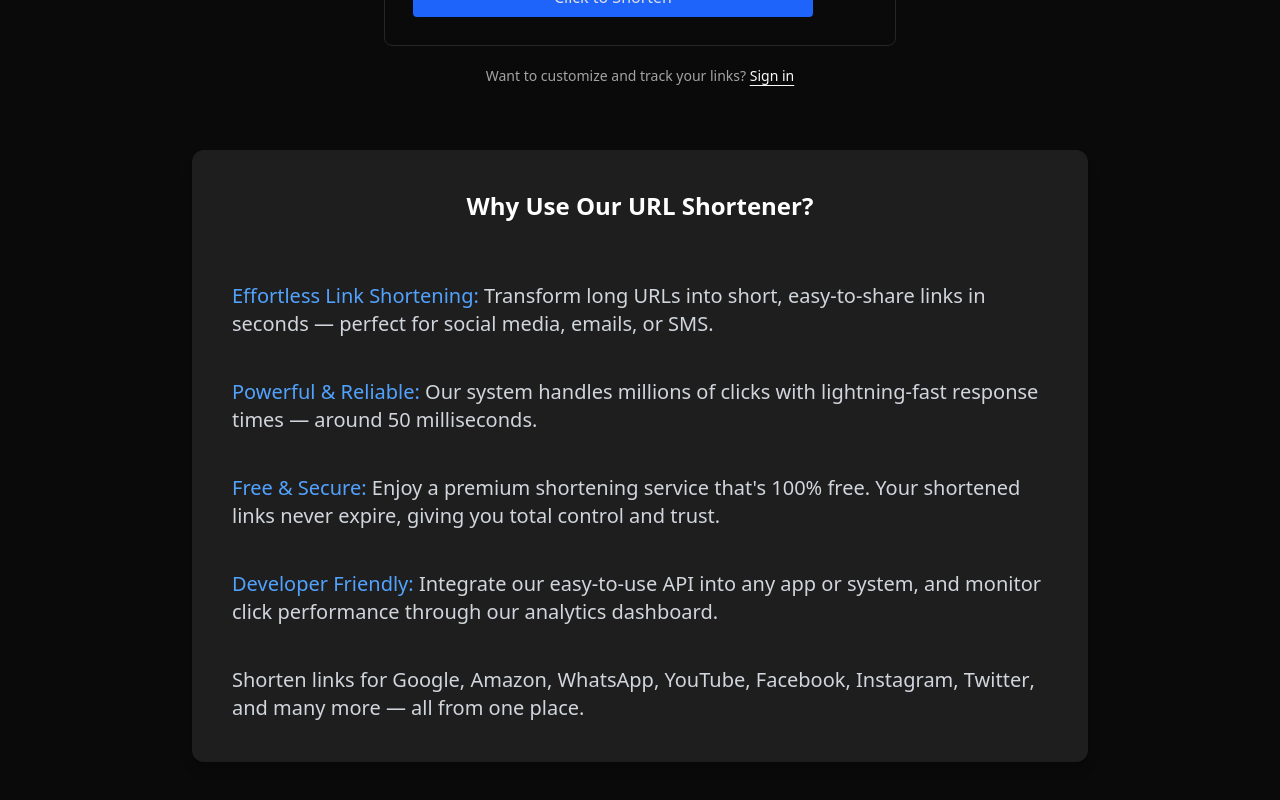
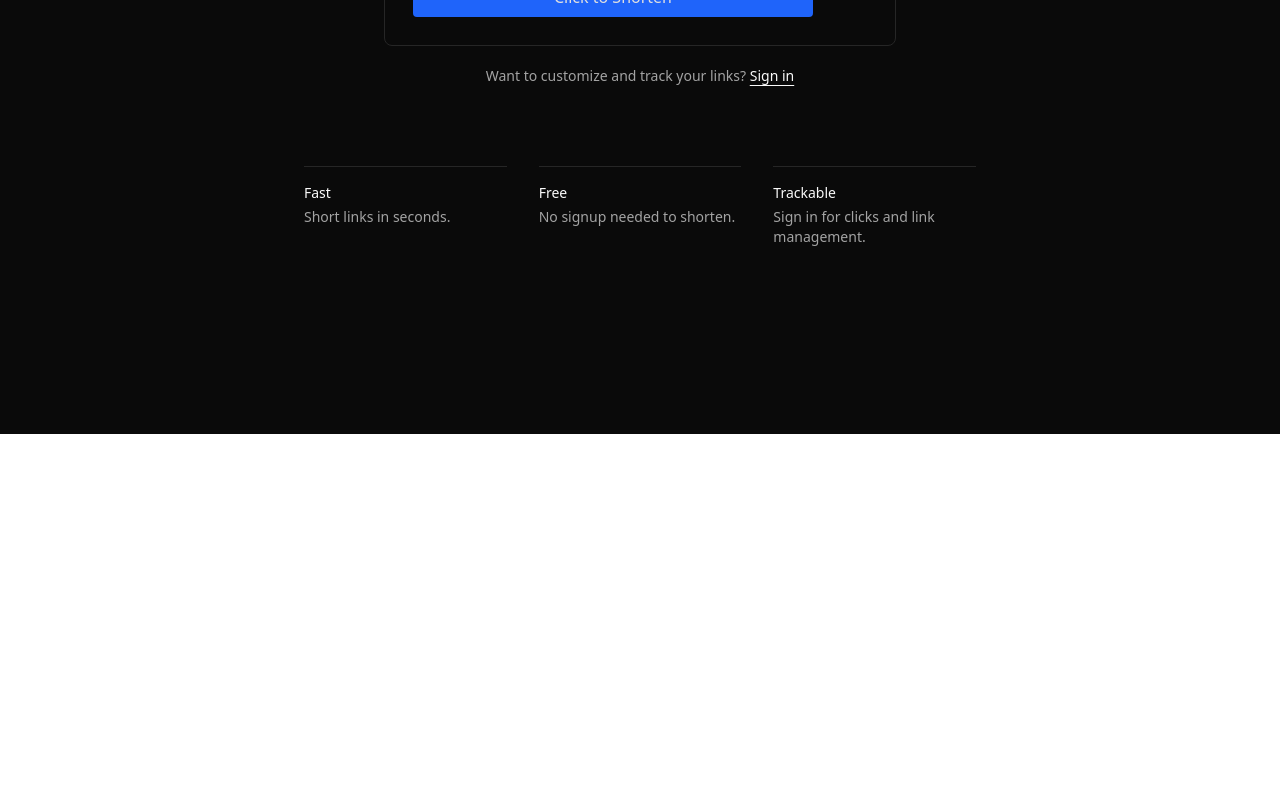
Before and after one commit to Exploring-glitch/URL-Shortener, a React app in the folder frontend/: page / in a window 1280 px wide. Shown: the part 438-1238 px from the top of the page. After the commit the page ends 872 px from the top, so only its background shows below. Built offline with nearby package versions, Linux system fonts and the light colour scheme; the HTML template or start-up script is replaced by a standard one.

Commit message:
content(home): replace marketing panel with three plain benefits

```diff
--- a/frontend/src/pages/HomePage.jsx
+++ b/frontend/src/pages/HomePage.jsx
@@ -22,31 +22,20 @@ const HomePage = () => {
         </p>
       </div>
 
-      <div className='bg-[#1E1E1E] w-full max-w-4xl p-10 mt-10 sm:mt-16 rounded-xl shadow-lg text-gray-300 mb-24'>
-        <h2 className="text-2xl font-semibold text-center mb-6 text-white">
-          Why Use Our URL Shortener?
-        </h2>
-
-        <div className="space-y-6 xl:space-y-10 xl:text-xl xl:mt-15 text-gray-300">
-          <p>
-            <span className="text-blue-400 font-medium">Effortless Link Shortening: </span>
-            Transform long URLs into short, easy-to-share links in seconds — perfect for social media, emails, or SMS.
-          </p>
-          <p>
-            <span className="text-blue-400 font-medium">Powerful & Reliable: </span>
-            Our system handles millions of clicks with lightning-fast response times — around 50 milliseconds.
-          </p>
-          <p>
-            <span className="text-blue-400 font-medium">Free & Secure: </span>
-            Enjoy a premium shortening service that's 100% free. Your shortened links never expire, giving you total control and trust.
-          </p>
-          <p>
-            <span className="text-blue-400 font-medium">Developer Friendly: </span>
-            Integrate our easy-to-use API into any app or system, and monitor click performance through our analytics dashboard.
-          </p>
-          <p>
-            Shorten links for <span className="font-medium"> Google, Amazon, WhatsApp, YouTube, Facebook, Instagram, Twitter</span>, and many more — all from one place.
-          </p>
+      <div className='w-full max-w-2xl mt-16 sm:mt-20 pb-8'>
+        <div className='grid gap-6 sm:grid-cols-3 sm:gap-8'>
+          <div className='border-t border-[#262626] pt-4'>
+            <h2 className='text-sm font-medium'>Fast</h2>
+            <p className='text-sm text-[#A3A3A3] mt-1'>Short links in seconds.</p>
+          </div>
+          <div className='border-t border-[#262626] pt-4'>
+            <h2 className='text-sm font-medium'>Free</h2>
+            <p className='text-sm text-[#A3A3A3] mt-1'>No signup needed to shorten.</p>
+          </div>
+          <div className='border-t border-[#262626] pt-4'>
+            <h2 className='text-sm font-medium'>Trackable</h2>
+            <p className='text-sm text-[#A3A3A3] mt-1'>Sign in for clicks and link management.</p>
+          </div>
         </div>
       </div>
     </div>
```
